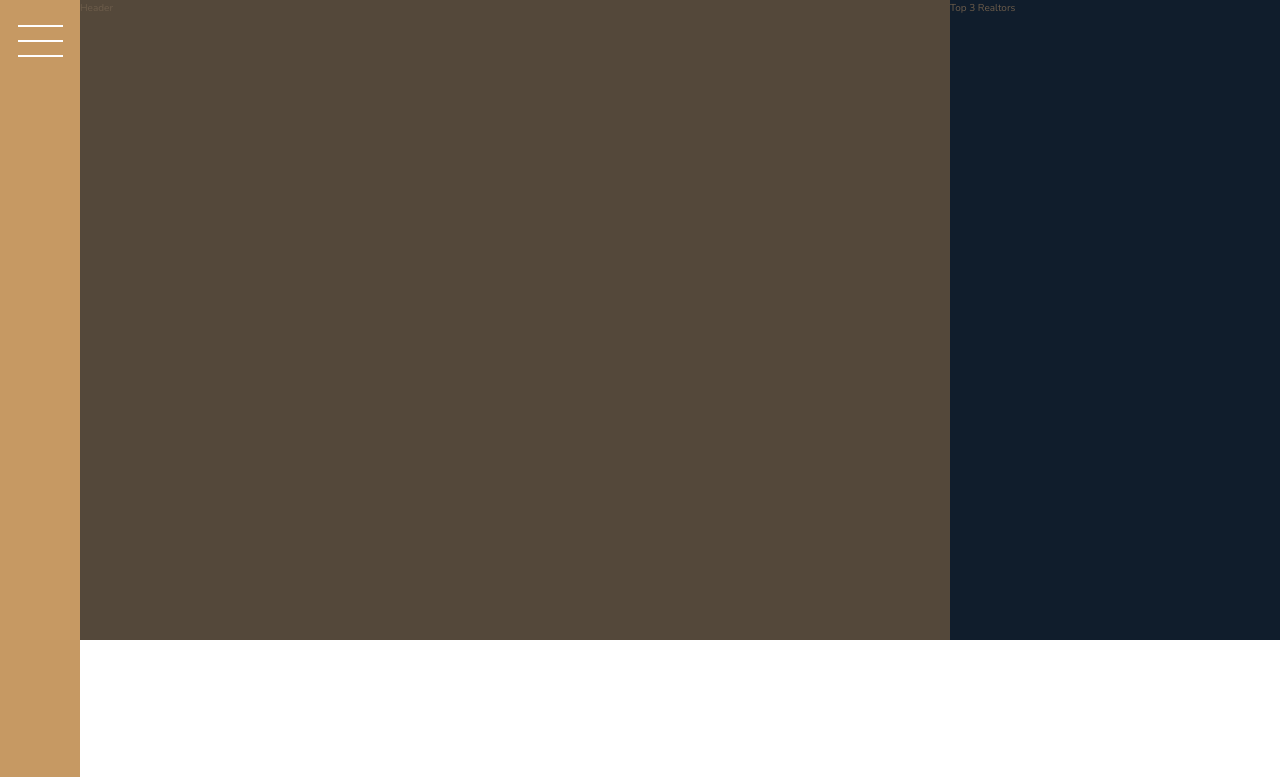
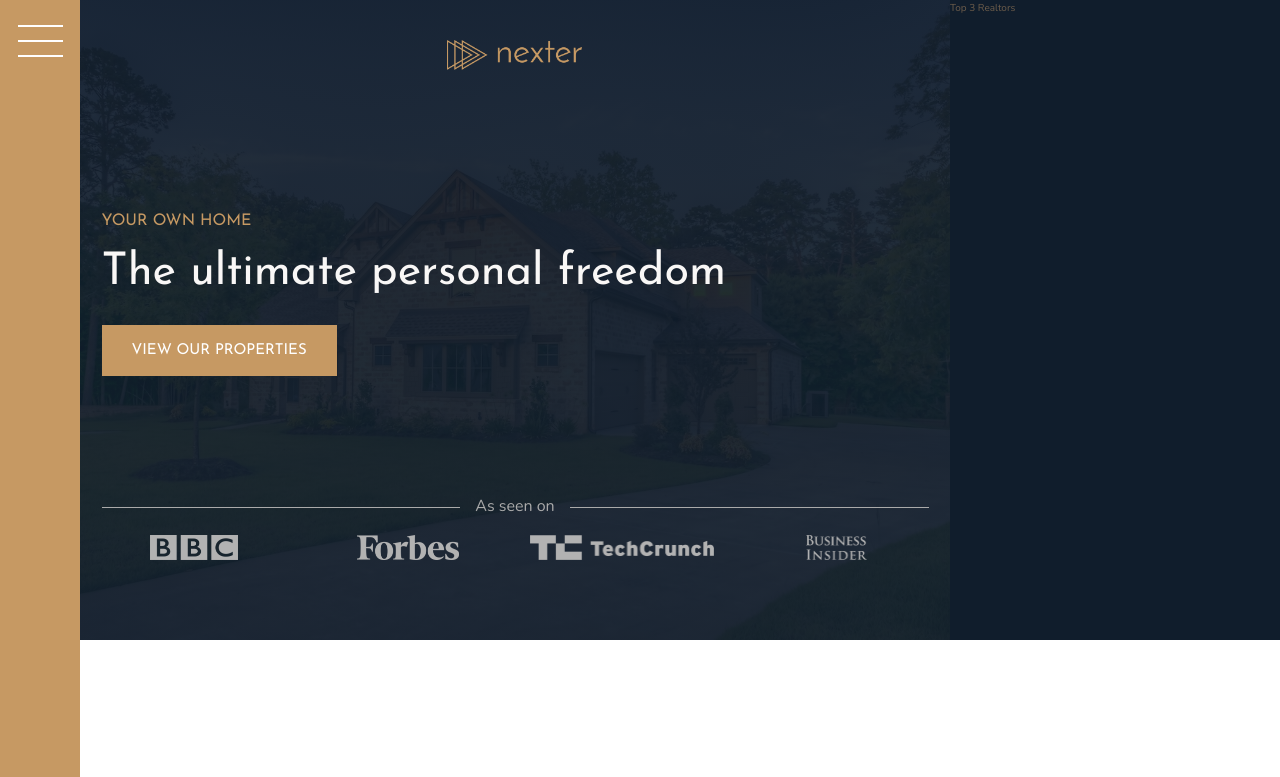
Before and after one commit to BayLadyCoder/Nexter, a website: page index.html in a window 1280 px wide. Shown: the top 777 px of the page. Drawn offline with nearby package versions, Linux system fonts and the light colour scheme.

Commit message:
Added Header section.

```diff
--- a/index.html
+++ b/index.html
@@ -20,7 +20,17 @@
         </div>
 
         <header class="header">
-            Header
+            <img src="img/logo.png" alt="Nexter logo" class="header__logo">
+            <h3 class="heading-3">Your own home</h3>
+            <h1 class="heading-1">The ultimate personal freedom</h1>
+            <button class="btn header__btn">View our properties</button>
+            <div class="header__seenon-text">As seen on</div>
+            <div class="header__seenon-logos">
+                <img src="img/logo-bbc.png" alt="Seen on logo 1">
+                <img src="img/logo-forbes.png" alt="Seen on logo 2">
+                <img src="img/logo-techcrunch.png" alt="Seen on logo 3">
+                <img src="img/logo-bi.png" alt="Seen on logo 4">
+            </div>
         </header>
 
         <div class="realtors">
--- a/sass/_header.scss
+++ b/sass/_header.scss
@@ -1,4 +1,57 @@
 .header {
 	background-color: $color-grey-dark-1;
 	grid-column: full-start / col-end 6;
+	background-image: linear-gradient(rgba($color-secondary, .93), rgba($color-secondary, .93)), url(../img/hero.jpeg);
+	background-size: cover;
+	background-position: center;
+	padding: 8rem;
+	padding-top: 4rem;
+
+	display: grid;
+	grid-template-rows: 1fr min-content 6rem 1fr;
+	grid-template-columns: max-content;
+	grid-row-gap: 1.5rem;
+	justify-content: center;
+
+	&__logo {
+		height: 3rem;
+		justify-self: center;
+	}
+
+	&__btn {
+		align-self: start;
+		justify-self: start;
+	}
+
+	&__seenon-text {
+
+		display: grid;
+		grid-template-columns: 1fr max-content 1fr;
+		grid-column-gap: 1.5rem;
+		align-items: center;
+
+		font-size: 1.6rem;
+		color: $color-grey-light-2;
+
+		&::before,
+		&::after {
+			content: "";
+			height: 1px;
+			display: block;
+			background-color: currentColor; // it will use the parent's color. in this case is $color-grey-light-2
+		}
+
+	}
+
+	&__seenon-logos {
+		display: grid;
+		grid-template-columns: repeat(4, 1fr);
+		grid-column-gap: 3rem;
+		justify-items: center;
+
+		img {
+			height: 2.5rem;
+			filter: brightness(70%);
+		}
+	}
 }
--- a/sass/_typography.scss
+++ b/sass/_typography.scss
@@ -5,6 +5,9 @@
 
 .heading-1 {
 	@extend %heading;
+	font-size: 4.5rem;
+	color: $color-grey-light-1;
+	line-height: 1;
 }
 
 .heading-2 {
```
Also changed, not shown: css/style.css.
